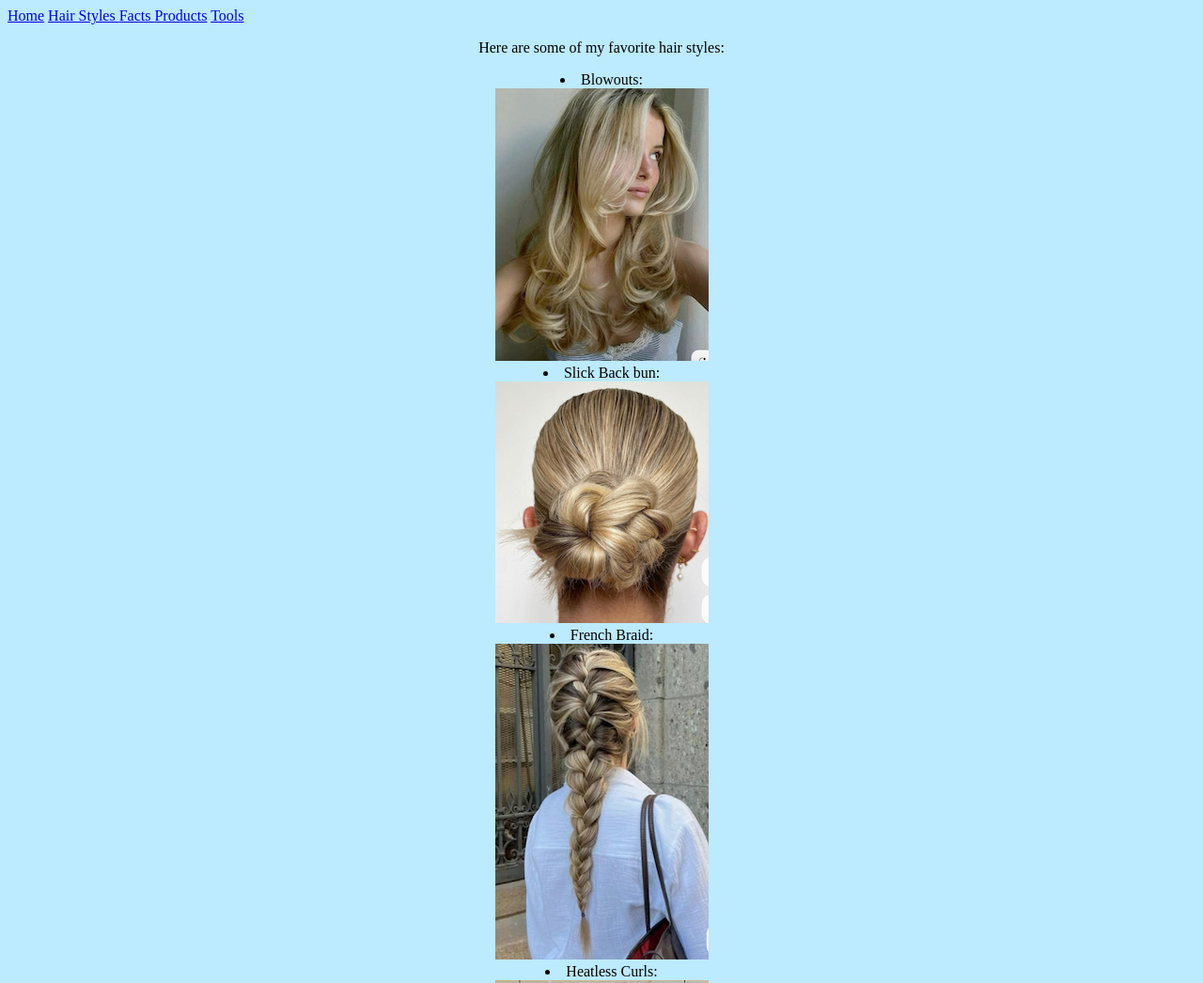
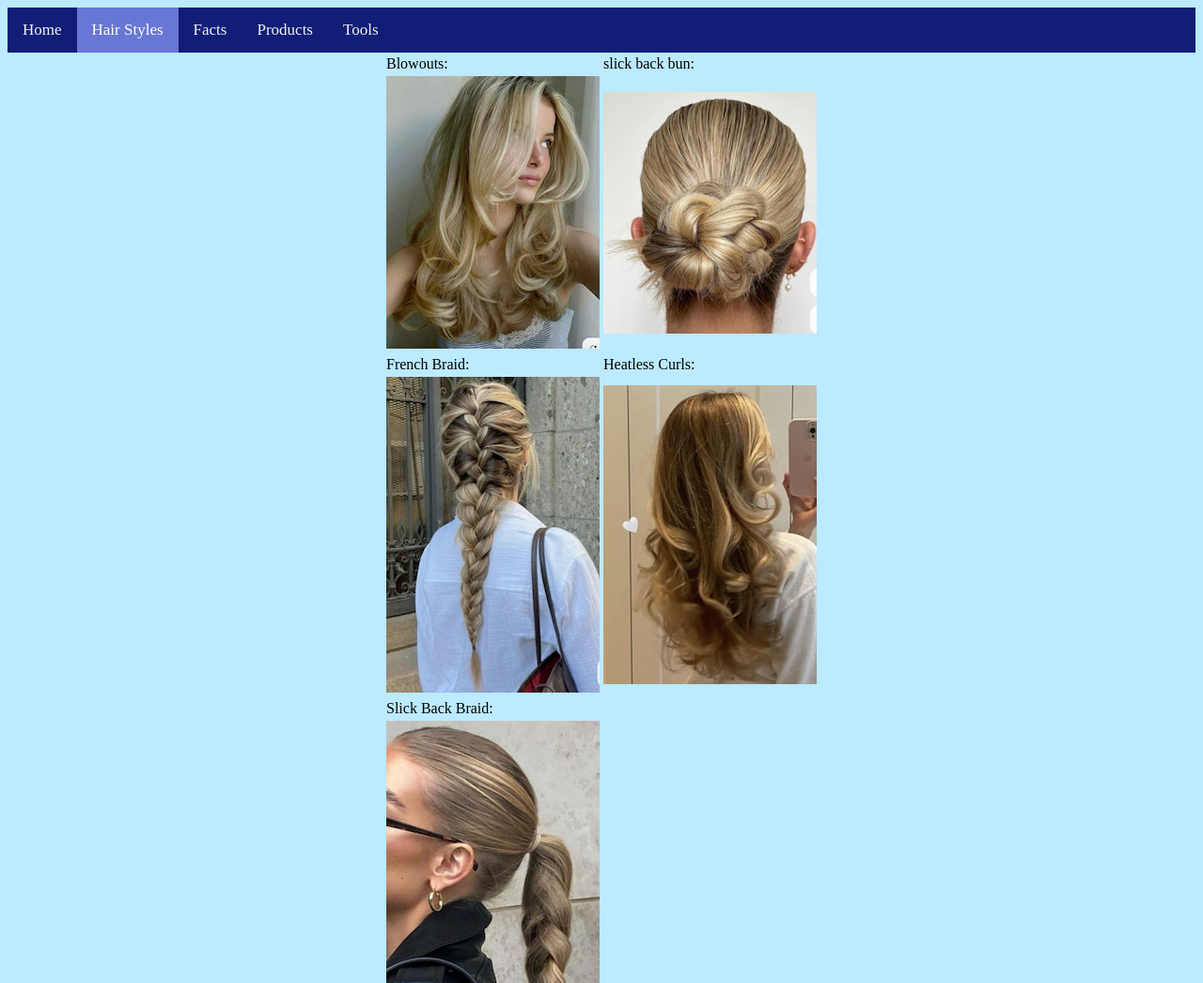
Before and after one commit to StellaK-coder/Stellas-hair, a plain HTML site: page OrginStory.html in a window 1280 px wide. Shown: the top 1046 px of the page at 94% size. Drawn offline with Linux system fonts and the light colour scheme.

Commit message:
Add files via upload

```diff
--- a/OrginStory.html
+++ b/OrginStory.html
@@ -3,29 +3,49 @@
 <head>
 <title>Orgin Story</title>
 <div class="topnav">
-  <a href="index.html" class="active">Home</a>
-  <a href= "OrginStory.html"> Hair Styles </a>
+  <a href="index.html" >Home</a>
+  <a href= "OrginStory.html"class="active"> Hair Styles </a>
 <a href= "facts.html">Facts </a>
 <a href= "products.html">Products</a>
 <a href= "tools.html">Tools </a>
 </div>
 	<link href="style.css" type="text/css" rel="stylesheet" />
 
-<center><div class="facts">
-	<p> Here are some of my favorite hair styles: </p>
-<li>Blowouts: </li>
-<img src="realBlowout.png"/>
-<li>Slick Back bun:  </li>
-<img src="slickBackBun.png"/>
-<li>French Braid: </li>
-<img src="frenchBraid.png"/>
-<li>Heatless Curls: </li>
-<img src="blowout.png"/>
-<li>Slick Back Braid: </li>
-<img src="braidPonytai;.png"/>
-</div><center>
+
+<center><table>
+
+<tr>
+        <td>Blowouts:</td>
+        <td>slick back bun:</td>
+
+  </tr>
+  <tr>
+        <td><img src="realBlowout.png"/></td>
+        <td><img src="slickBackBun.png"/></td>
+  </tr>
+<tr>
+        <td>French Braid:</td>
+        <td>Heatless Curls:</td>
+
+  </tr>
+  <tr>
+        <td><img src="frenchBraid.png"/></td>
+        <td><img src="blowout.png"/></td>
+
+  </tr>
+  <tr>
+        <td>Slick Back Braid:</td>
 
 
+  </tr>
+  <tr>
+        <td><img src="braidPonytai;.png"/></td>
+
+
+    </table><center>
+
+
+</div>
 
 </head>
 <body>
--- a/style.css
+++ b/style.css
@@ -1,3 +1,26 @@
 body{
 	background-color:#BCEAFE;
 }
+.topnav {
+   background-color: #101e77;
+   overflow: hidden;
+}
+
+.topnav a {
+   float: left;
+   color: #f2f2f2;
+   text-align: center;
+   padding: 14px 16px;
+   text-decoration: none;
+   font-size: 17px;
+}
+
+.topnav a:hover {
+   background-color: #DDDDDD;
+   color: black;
+}
+
+.topnav a.active {
+   background-color: #6877d4;
+   color: white;
+}
```
Also changed, not shown: facts.html (+2 -2 lines), index.html (+6 -5 lines), products.html (+2 -2 lines), tools.html (+2 -2 lines).
